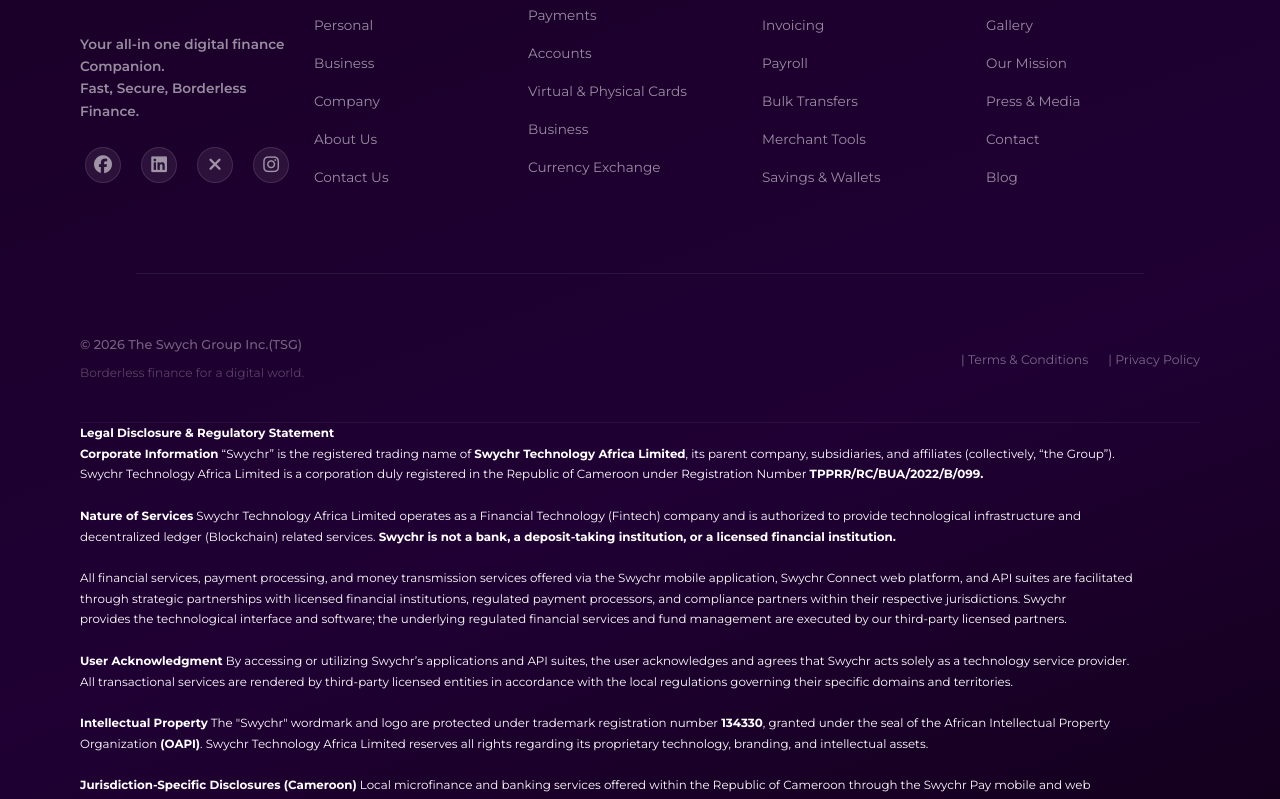
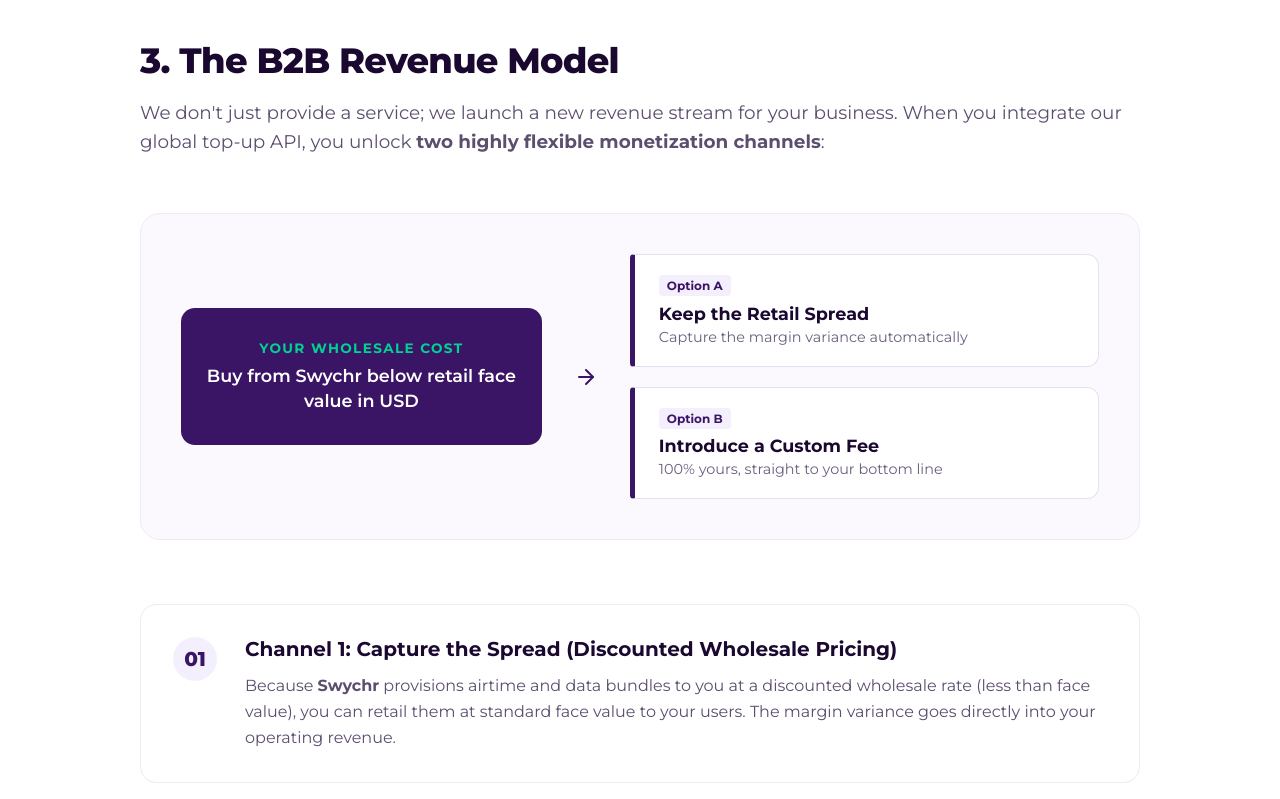
Before and after one commit to bertrand-wanda11/my-swychr-site, a Vue app: page /Delivery in a window 1280 px wide. Shown: the part 1960-2759 px from the top of the page. Built offline with nearby package versions, Linux system fonts and the light colour scheme.

Commit message:
dremo call

```diff
--- a/src/router/views/DeliveryView.vue
+++ b/src/router/views/DeliveryView.vue
@@ -82,6 +82,68 @@
           <p class="feature-description">
             No delays, no manual queues. Airtime refills and high-speed data bundles are systematically routed and delivered to the destination mobile number in milliseconds, backed by our 24/7 automated network infrastructure.
           </p>
+        </div>
+
+      </div>
+
+    </div>
+  </section>
+
+
+  <section class="revenue-section">
+    <div class="revenue-container">
+
+      <div class="revenue-header">
+        <h2 class="revenue-main-title">3. The B2B Revenue Model</h2>
+        <p class="revenue-subtitle">
+          We don't just provide a service; we launch a new revenue stream for your business. When you integrate our global top-up API, you unlock <strong>two highly flexible monetization channels</strong>:
+        </p>
+      </div>
+
+      <div class="revenue-flow-chassis">
+        <div class="flow-step step-cost">
+          <span class="step-label">Your Wholesale Cost</span>
+          <p class="step-desc">Buy from Swychr below retail face value in USD</p>
+        </div>
+
+        <div class="flow-connector-arrow">
+          <svg xmlns="http://www.w3.org/2000/svg" width="24" height="24" viewBox="0 0 24 24" fill="none" stroke="currentColor" stroke-width="2" stroke-linecap="round" stroke-linejoin="round"><line x1="5" y1="12" x2="19" y2="12"></line><polyline points="12 5 19 12 12 19"></polyline></svg>
+        </div>
+
+        <div class="flow-options-branch">
+          <div class="branch-card option-a">
+            <span class="branch-tag">Option A</span>
+            <h4>Keep the Retail Spread</h4>
+            <p>Capture the margin variance automatically</p>
+          </div>
+          <div class="branch-card option-b">
+            <span class="branch-tag">Option B</span>
+            <h4>Introduce a Custom Fee</h4>
+            <p>100% yours, straight to your bottom line</p>
+          </div>
+        </div>
+      </div>
+
+      <div class="channels-list">
+
+        <div class="channel-card">
+          <div class="channel-num-badge">01</div>
+          <div class="channel-body">
+            <h3 class="channel-title">Channel 1: Capture the Spread (Discounted Wholesale Pricing)</h3>
+            <p class="channel-description">
+              Because <strong>Swychr</strong> provisions airtime and data bundles to you at a discounted wholesale rate (less than face value), you can retail them at standard face value to your users. The margin variance goes directly into your operating revenue.
+            </p>
+          </div>
+        </div>
+
+        <div class="channel-card">
+          <div class="channel-num-badge">02</div>
+          <div class="channel-body">
+            <h3 class="channel-title">Channel 2: Custom Convenience Fees</h3>
+            <p class="channel-description">
+              International airtime delivery is a premium convenience for diaspora communities. <strong>Swychr</strong> charges you <strong>zero transaction processing fees</strong> on this API, giving you total freedom to implement a fixed local convenience charge per transaction—adding pure profit straight to your bottom line.
+            </p>
+          </div>
         </div>
 
       </div>
@@ -440,4 +502,227 @@ export default {
     padding: 2rem 1.5rem;
   }
 }
+
+
+@import url('https://fonts.googleapis.com/css2?family=Montserrat:wght@400;500;600;700;800&display=swap');
+
+/* ==========================================================================
+   🖥️ DESKTOP STRUCTURAL FRAMEWORK
+   ========================================================================== */
+.revenue-section {
+  width: 100%;
+  background-color: #ffffff;
+  padding: 6rem 2rem;
+  font-family: 'Montserrat', sans-serif; /* Explicit Montserrat Setting */
+  box-sizing: border-box;
+  display: flex;
+  justify-content: center;
+}
+
+.revenue-container {
+  max-width: 1000px;
+  width: 100%;
+  display: flex;
+  flex-direction: column;
+}
+
+.revenue-header {
+  text-align: left;
+  margin-bottom: 3.5rem;
+}
+
+.revenue-main-title {
+  font-size: 2.2rem;
+  font-weight: 800;
+  color: #1a0830;
+  margin: 0 0 1rem 0;
+  letter-spacing: -0.02em;
+}
+
+.revenue-subtitle {
+  font-size: 1.15rem;
+  line-height: 1.6;
+  color: #5c4e6e;
+  margin: 0;
+}
+
+/* 📊 Visual Diagram Flow Components */
+.revenue-flow-chassis {
+  display: flex;
+  align-items: center;
+  background-color: #fbf9fe;
+  border: 1px solid #efeaf6;
+  border-radius: 20px;
+  padding: 2.5rem;
+  margin-bottom: 4rem;
+  gap: 2rem;
+}
+
+.flow-step {
+  flex: 1;
+  background: #3b1565;
+  color: #ffffff;
+  padding: 2rem 1.5rem;
+  border-radius: 14px;
+  text-align: center;
+}
+
+.flow-step .step-label {
+  font-size: 0.85rem;
+  text-transform: uppercase;
+  letter-spacing: 0.1em;
+  font-weight: 700;
+  color: #00d293; /* Accent green */
+  display: block;
+  margin-bottom: 0.5rem;
+}
+
+.flow-step .step-desc {
+  font-size: 1.1rem;
+  font-weight: 600;
+  margin: 0;
+  line-height: 1.4;
+}
+
+.flow-connector-arrow {
+  color: #3b1565;
+  display: flex;
+  align-items: center;
+}
+
+.flow-options-branch {
+  flex: 1.5;
+  display: flex;
+  flex-direction: column;
+  gap: 1.25rem;
+}
+
+.branch-card {
+  background: #ffffff;
+  border: 1px solid #e5dff2;
+  border-left: 5px solid #3b1565;
+  padding: 1.25rem 1.5rem;
+  border-radius: 4px 12px 12px 4px;
+  text-align: left;
+}
+
+.branch-card h4 {
+  font-size: 1.1rem;
+  font-weight: 700;
+  color: #1a0830;
+  margin: 0 0 0.25rem 0;
+}
+
+.branch-card p {
+  font-size: 0.9rem;
+  color: #6c5e7e;
+  margin: 0;
+}
+
+.branch-tag {
+  font-size: 0.75rem;
+  font-weight: 700;
+  color: #3b1565;
+  background: #f4effc;
+  padding: 0.2rem 0.5rem;
+  border-radius: 4px;
+  display: inline-block;
+  margin-bottom: 0.4rem;
+}
+
+/* 💡 Text Channels Layout Elements */
+.channels-list {
+  display: flex;
+  flex-direction: column;
+  gap: 2rem;
+}
+
+.channel-card {
+  display: flex;
+  align-items: flex-start;
+  gap: 1.75rem;
+  padding: 2rem;
+  background: #ffffff;
+  border: 1px solid #efeaf6;
+  border-radius: 16px;
+  text-align: left;
+}
+
+.channel-num-badge {
+  font-size: 1.25rem;
+  font-weight: 800;
+  color: #3b1565;
+  background: #f4effc;
+  width: 44px;
+  height: 44px;
+  border-radius: 50%;
+  display: flex;
+  align-items: center;
+  justify-content: center;
+  flex-shrink: 0;
+}
+
+.channel-title {
+  font-size: 1.25rem;
+  font-weight: 700;
+  color: #1a0830;
+  margin: 0 0 0.75rem 0;
+}
+
+.channel-description {
+  font-size: 1rem;
+  line-height: 1.6;
+  color: #5c4e6e;
+  margin: 0;
+}
+
+/* ==========================================================================
+   📱 TABLET & MOBILE VIEW BREAKPOINTS
+   ========================================================================== */
+@media (max-width: 850px) {
+  /* Resizes the horizontal diagram into a clean downward vertical stack */
+  .revenue-flow-chassis {
+    flex-direction: column;
+    padding: 1.5rem;
+    gap: 1rem;
+  }
+
+  .flow-step {
+    width: 100%;
+    box-sizing: border-box;
+  }
+
+  .flow-connector-arrow {
+    transform: rotate(90deg); /* Points the connector arrow downward on mobile screens */
+    margin: 0.5rem 0;
+  }
+
+  .flow-options-branch {
+    width: 100%;
+  }
+
+  .channel-card {
+    flex-direction: column;
+    gap: 1rem;
+    padding: 1.5rem;
+  }
+}
+
+@media (max-width: 640px) {
+  .revenue-section {
+    padding: 4rem 1.25rem;
+  }
+
+  .revenue-main-title {
+    font-size: 1.75rem;
+  }
+
+  .revenue-subtitle {
+    font-size: 1rem;
+  }
+
+  .channel-title {
+    font-size: 1.15rem;
+  }
+}
 </style>
```
